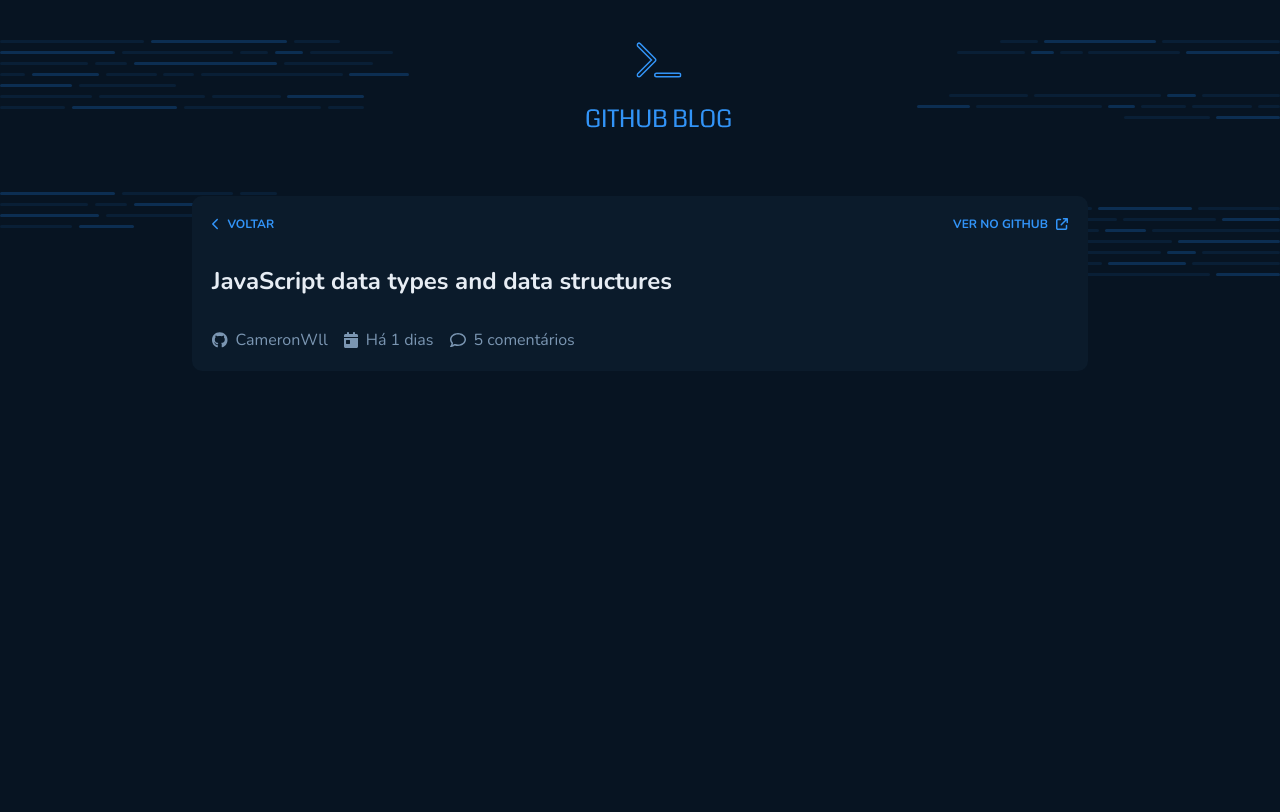
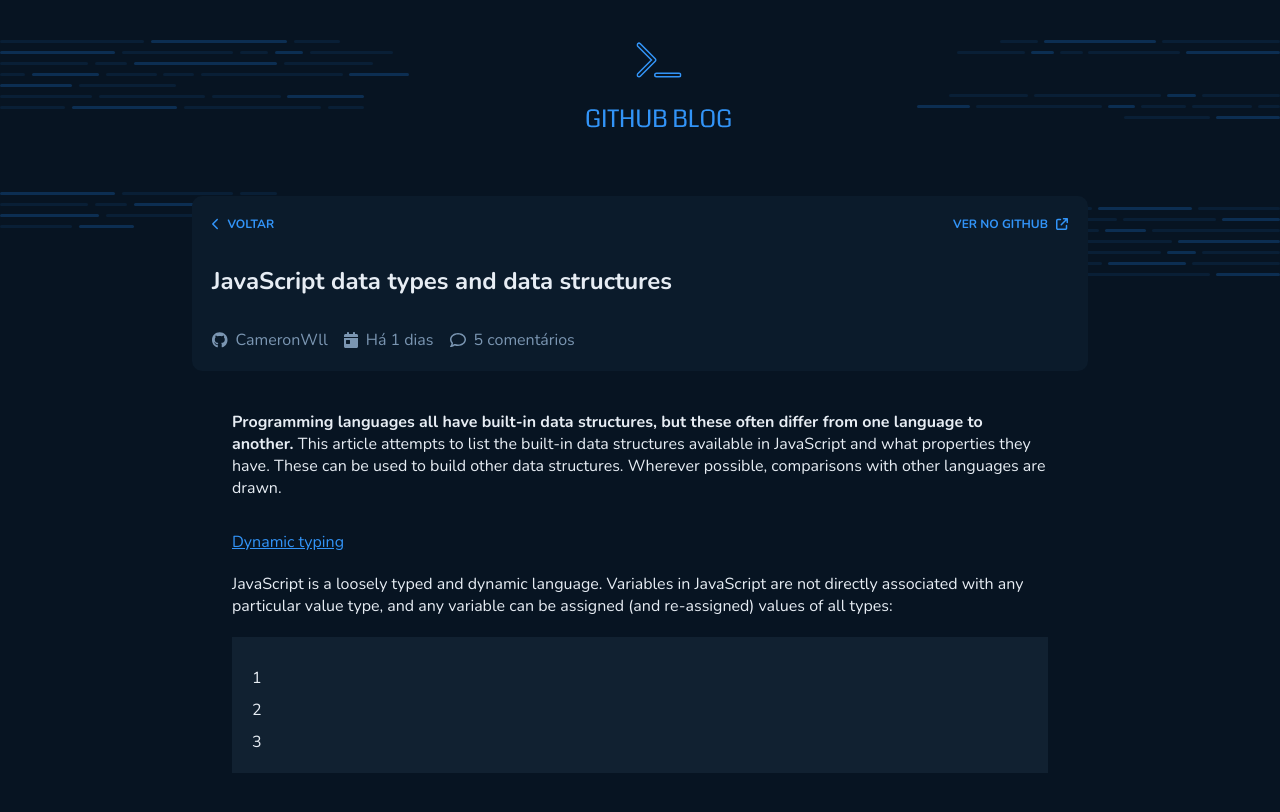
Before and after one commit to erickggarcia/github-blog, a React (Vite) app: page /post in a window 1280 px wide. Built offline with nearby package versions, Linux system fonts and the light colour scheme.

Commit message:
[update] template finalizado, próximo passo é começar a implementação com a api do github

```diff
--- /dev/null
+++ b/src/pages/Post/components/articleContent/index.tsx
@@ -0,0 +1,24 @@
+import { PostArticleContainer } from "./styles";
+
+export function ArticleContent () {
+    return (
+        <PostArticleContainer>
+            <article>
+                <p>
+                    <strong>Programming languages all have built-in data structures, but these often differ from one language to another.</strong> This article attempts to list the built-in data structures available in JavaScript and what properties they have. These can be used to build other data structures. Wherever possible, comparisons with other languages are drawn.
+                </p>
+
+                <p>
+                    <div><u>Dynamic typing</u></div>
+                    JavaScript is a loosely typed and dynamic language. Variables in JavaScript are not directly associated with any particular value type, and any variable can be assigned (and re-assigned) values of all types:
+                </p>
+            </article>
+
+            <ul>
+                <li>1</li>
+                <li>2</li>
+                <li>3</li>
+            </ul>
+        </PostArticleContainer>
+    )
+}
--- /dev/null
+++ b/src/pages/Post/components/articleContent/styles.ts
@@ -0,0 +1,32 @@
+import styled from "styled-components";
+
+export const PostArticleContainer = styled.section`
+    padding: 40px;
+
+    article {
+        display: flex;
+        flex-direction: column;
+        gap: 2rem;
+        p {
+            u {
+                display: block;
+                color: ${props => props.theme.blue};
+                margin-bottom: 20px;
+            }
+
+            font-size: 16px;
+        }
+
+    }
+
+    ul {
+        margin-top: 20px ;
+        list-style: none;
+        background: ${props => props.theme['base-post']};
+        padding: 20px;
+
+        li {
+            margin-top: 10px;
+        }
+    }
+`
--- a/src/pages/Post/components/articleSummary/index.tsx
+++ b/src/pages/Post/components/articleSummary/index.tsx
@@ -6,7 +6,7 @@
 import { faComment } from "@fortawesome/free-regular-svg-icons";
 import { faArrowUpRightFromSquare } from "@fortawesome/free-solid-svg-icons/faArrowUpRightFromSquare";
 
-export function Article() {
+export function ArticleSummary() {
     return (
         <ArticleContainer>
             <ArticleContentInformation>
--- a/src/pages/Post/index.tsx
+++ b/src/pages/Post/index.tsx
@@ -1,11 +1,13 @@
-import { Article } from "./components/articleSummary";
+import { ArticleContent } from "./components/articleContent";
+import { ArticleSummary } from "./components/articleSummary";
 import { PostContainer, PostContent } from "./styles";
 
 export function Post() {
     return (
         <PostContainer>
             <PostContent>
-                <Article />
+                <ArticleSummary />
+                <ArticleContent/>
             </PostContent>
         </PostContainer>
     )
```
